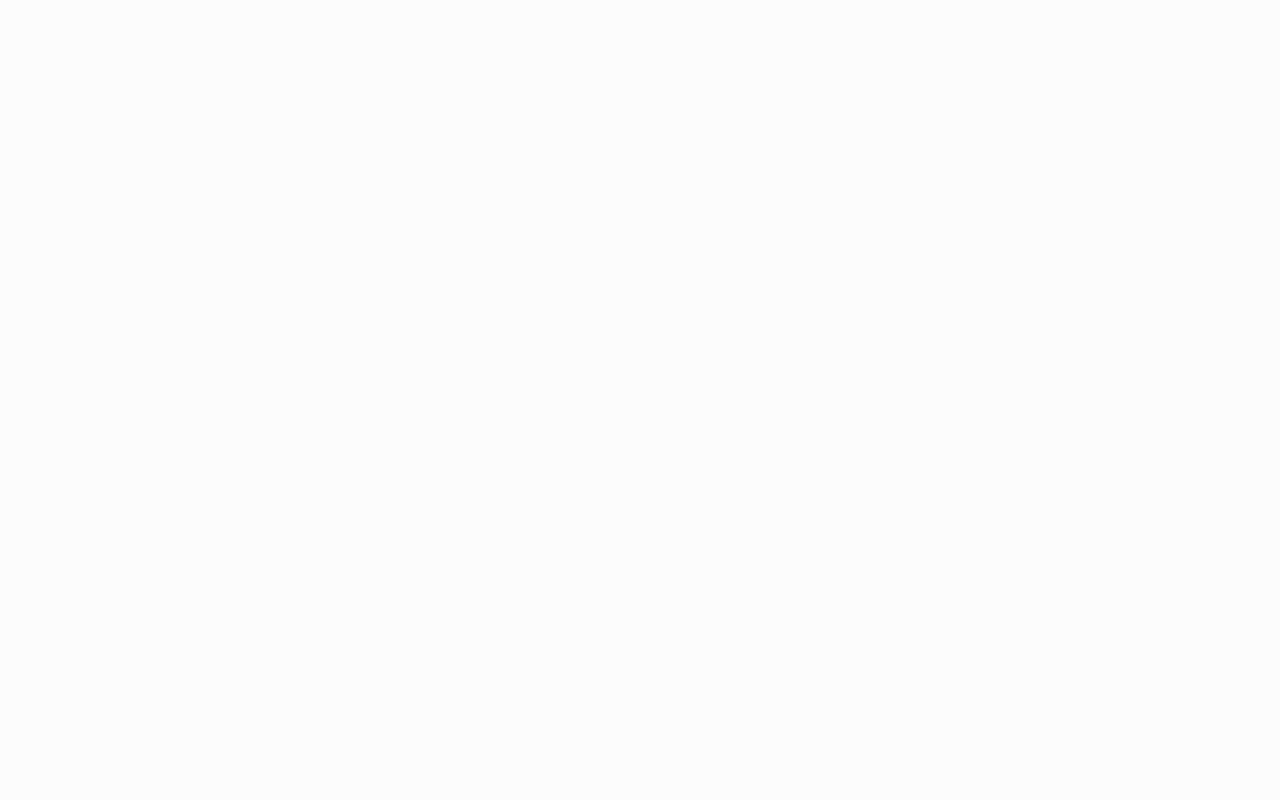
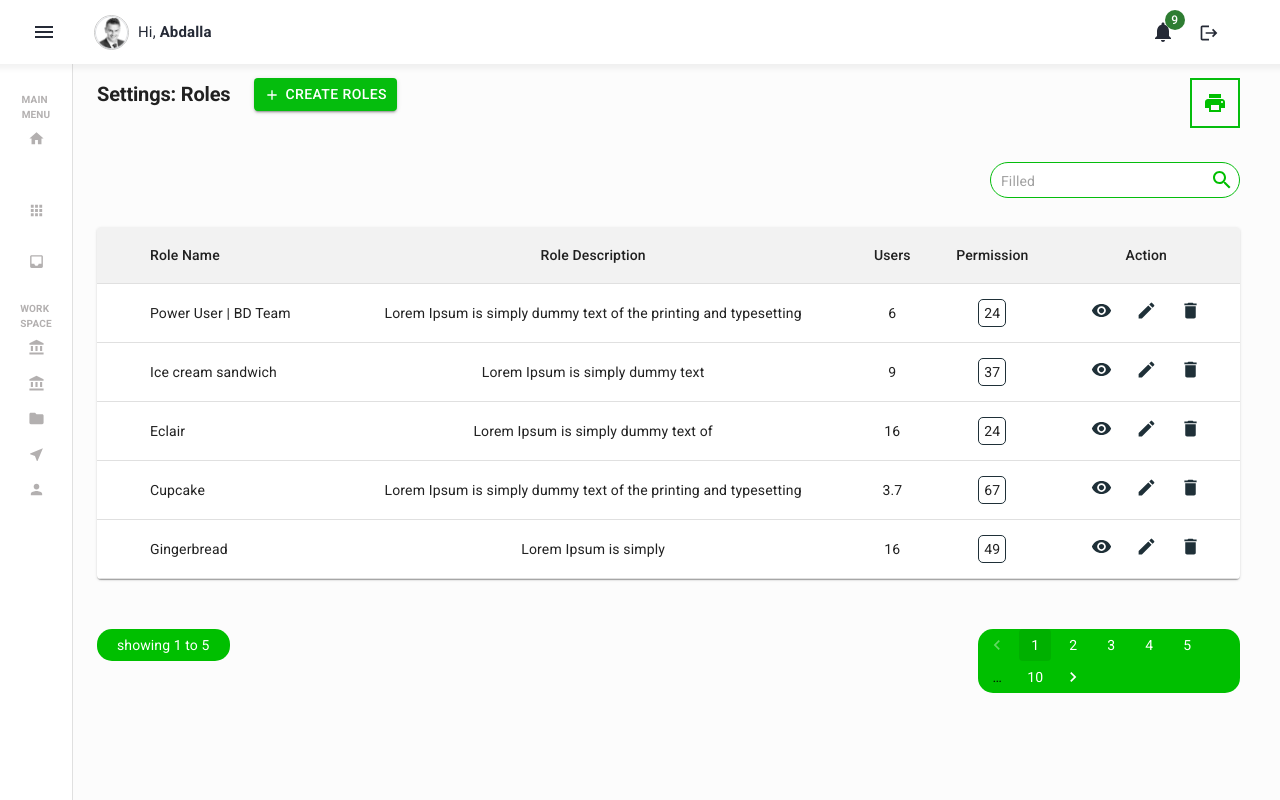
Before and after one commit to isssourav2/waystone, a React (Create React App) app: page /Roles in a window 1280 px wide. Before the commit this address had no page. Built offline with nearby package versions, Linux system fonts and the light colour scheme.

Commit message:
Role 31.12.2021

```diff
--- a/src/App.js
+++ b/src/App.js
@@ -4,6 +4,7 @@ import {
   DataExtracter,
   Stepper,
   TabMenu,
+  Roles,
   Application,
 } from './components';
 import { CssBaseline } from '@mui/material';
@@ -19,6 +20,7 @@ function App() {
         <Route path="/Stepper" element={<Stepper />} />
         <Route path="/TabMenu" element={<TabMenu />} />
         <Route path="/Application" element={<Application />} />
+        <Route path="/Roles" element={<Roles />} />
       </Routes>
     </Router>
   );
--- a/src/components/Common/Header.js
+++ b/src/components/Common/Header.js
@@ -292,6 +292,12 @@ function Header() {
           <List>
             <h3>Work Space</h3>
             <ul>
+            <li>
+                <a href="#">
+                  {' '}
+                  <AccountBalanceIcon /> Roles
+                </a>
+              </li>
               <li>
                 <a href="#">
                   {' '}
--- /dev/null
+++ b/src/components/DataTable.jsx
@@ -0,0 +1,120 @@
+import * as React from 'react';
+import PropTypes from 'prop-types';
+import Box from '@mui/material/Box';
+import Collapse from '@mui/material/Collapse';
+import IconButton from '@mui/material/IconButton';
+import Table from '@mui/material/Table';
+import TableBody from '@mui/material/TableBody';
+import TableCell from '@mui/material/TableCell';
+import TableContainer from '@mui/material/TableContainer';
+import TableHead from '@mui/material/TableHead';
+import TableRow from '@mui/material/TableRow';
+import Typography from '@mui/material/Typography';
+import Paper from '@mui/material/Paper';
+import KeyboardArrowDownIcon from '@mui/icons-material/KeyboardArrowDown';
+import KeyboardArrowUpIcon from '@mui/icons-material/KeyboardArrowUp';
+import RemoveRedEyeIcon from '@mui/icons-material/RemoveRedEye';
+import EditIcon from '@mui/icons-material/Edit';
+import DeleteIcon from '@mui/icons-material/Delete';
+import Link from '@mui/material/Link';
+
+
+function createData(name, calories, fat, carbs, protein, price) {
+  return {
+    name,
+    calories,
+    fat,
+    carbs,
+    protein,
+    price,
+    history: [
+      {
+        date: '2020-01-05',
+        customerId: '11091700',
+        amount: 3,
+      },
+      {
+        date: '2020-01-02',
+        customerId: 'Anonymous',
+        amount: 1,
+      },
+    ],
+  };
+}
+
+function Row(props) {
+  const { row } = props;
+  const [open, setOpen] = React.useState(false);
+
+
+  return (
+    <React.Fragment>
+      <TableRow sx={{ '& > *': { borderBottom: 'unset' } }}>
+        <TableCell>
+
+        </TableCell>
+        <TableCell component="th" scope="row">
+          {row.name}
+        </TableCell>
+        <TableCell align="center">{row.calories}</TableCell>
+        <TableCell align="center">{row.fat}</TableCell>
+        <TableCell align="center"><span className='count'>{row.carbs} </span></TableCell>
+        <TableCell align="center"> <Link href="" className="link-tool"> <RemoveRedEyeIcon/></Link> <Link className="link-tool" href=""> <EditIcon/></Link> <Link className="link-tool" href=""> <DeleteIcon/></Link> </TableCell>
+      </TableRow>
+
+    </React.Fragment>
+
+
+
+  );
+}
+
+Row.propTypes = {
+  row: PropTypes.shape({
+    calories: PropTypes.number.isRequired,
+    carbs: PropTypes.number.isRequired,
+    fat: PropTypes.number.isRequired,
+    history: PropTypes.arrayOf(
+      PropTypes.shape({
+        amount: PropTypes.number.isRequired,
+        customerId: PropTypes.string.isRequired,
+        date: PropTypes.string.isRequired,
+      }),
+    ).isRequired,
+    name: PropTypes.string.isRequired,
+    price: PropTypes.number.isRequired,
+    protein: PropTypes.number.isRequired,
+  }).isRequired,
+};
+
+const rows = [
+  createData('Power User | BD Team', 'Lorem Ipsum is simply dummy text of the printing and typesetting', 6.0,  24 , 4.0, 3.99),
+  createData('Ice cream sandwich', 'Lorem Ipsum is simply dummy text ', 9.0, 37, 4.3, 4.99),
+  createData('Eclair', 'Lorem Ipsum is simply dummy text of ', 16.0, 24, 6.0, 3.79),
+  createData('Cupcake', 'Lorem Ipsum is simply dummy text of the printing and typesetting', 3.7, 67, 4.3, 2.5),
+  createData('Gingerbread', 'Lorem Ipsum is simply ', 16.0, 49, 3.9, 1.5),
+];
+
+export default function CollapsibleTable() {
+  return (
+    <TableContainer component={Paper}>
+      <Table aria-label="collapsible table">
+        <TableHead>
+          <TableRow>
+            <TableCell />
+            <TableCell>Role Name</TableCell>
+            <TableCell align="center">Role Description</TableCell>
+            <TableCell align="center">Users</TableCell>
+            <TableCell align="center">Permission</TableCell>
+            <TableCell align="center">Action</TableCell>
+          </TableRow>
+        </TableHead>
+        <TableBody>
+          {rows.map((row) => (
+            <Row key={row.name} row={row} />
+          ))}
+        </TableBody>
+      </Table>
+    </TableContainer>
+  );
+}
--- /dev/null
+++ b/src/components/Roles/Roles.jsx
@@ -0,0 +1,14 @@
+import React from 'react';
+import Home from './home';
+import Header from '../Common/Header';
+import Box from '@mui/material/Box';
+const Roles = () => {
+  return (
+    <Box sx={{ display: 'flex' }}>
+      <Header />
+      <Home />
+    </Box>
+  );
+};
+
+export default Roles;
--- /dev/null
+++ b/src/components/Roles/home.jsx
@@ -0,0 +1,108 @@
+import React from 'react';
+import Grid from '@mui/material/Grid';
+import Pagination from '@mui/material/Pagination';
+import Stack from '@mui/material/Stack';
+import Typography from '@mui/material/Typography';
+import { Item, muiBox } from './styles';
+import Box from '@mui/material/Box';
+import Button from '@mui/material/Button';
+import AddIcon from '@mui/icons-material/Add';
+import IconButton from '@mui/material/IconButton';
+import PrintIcon from '@mui/icons-material/Print';
+import SearchIcon from '@mui/icons-material/Search';
+import { DataGrid, GridRowsProp, GridColDef } from '@mui/x-data-grid';
+import TextField from '@mui/material/TextField';
+
+import DataTable from '../../components/DataTable.jsx';
+
+import '../../style/style.css';
+
+
+
+const home = () => {
+  return (
+    <>
+    <Box component="main" sx={{ flexGrow: 1, p: 3 }}>
+      <div class="content-box">
+      <Box sx={{ flexGrow: 1 }}>
+        <Grid container spacing={2}>
+        <Grid item xs={6}>
+          <Box
+            sx={{
+
+              display: 'flex',
+            }}
+          >
+            <Typography variant="h2">Settings: Roles</Typography>
+            <Button className="box-btn" variant="contained" sx={{ marginLeft: 3 }} size="small">
+              <AddIcon /> Create Roles
+            </Button>
+          </Box>
+
+
+        </Grid>
+
+        <Grid item xs={6}>
+
+         <IconButton className="print-box">
+            <PrintIcon />
+          </IconButton>
+
+        </Grid>
+
+        </Grid>
+
+      </Box>
+
+      <Box sx={{ flexGrow: 1 }}>
+            <Grid container spacing={2}>
+            <Grid item xs={10}></Grid>
+        <Grid item xs={2}>
+          <div className="search-box">
+            <TextField
+              style={{ backgroundColor: 'white', height: '1em' }}
+              id="filled-basic"
+              placeholder="Filled"
+              variant="filled"
+            />
+            <SearchIcon style={{ textAlign: 'right' }} />
+          </div>
+        </Grid>
+
+        </Grid>
+
+        </Box>
+
+        <Grid item xs={12}>
+        <Grid container spacing={2}>
+        <Grid item xs={12}>
+            <DataTable/>
+        </Grid>
+
+
+
+        <Grid item xs={9}>
+          <Grid className="pagination-count">
+            <Typography sx={{ textAlign: 'left' }} variant="h6">
+              {' '}
+              showing 1 to 5
+            </Typography>{' '}
+          </Grid>
+        </Grid>
+        <Grid item xs={3}>
+          <Grid className="pagination-box">
+            {' '}
+            <Stack>
+              <Pagination count={10} shape="rounded" />
+            </Stack>
+          </Grid>
+        </Grid>
+        </Grid>
+      </Grid>
+     </div>
+      </Box>
+    </>
+  );
+};
+
+export default home;
--- /dev/null
+++ b/src/components/Roles/styles.js
@@ -0,0 +1,20 @@
+import Paper from '@mui/material/Paper';
+import { styled } from '@mui/material/styles';
+import Box from '@mui/material/Box';
+const Item = styled(Paper)(({ theme }) => ({
+  ...theme.typography.body2,
+  marginTop: '8em',
+  marginLeft: 8,
+  padding: theme.spacing(1),
+  textAlign: 'center',
+  color: theme.palette.text.secondary,
+}));
+
+const muiBox = styled(Box)(({ theme }) => ({
+  ...theme.typography.body2,
+
+  marginLeft: 8,
+  padding: theme.spacing(1),
+}));
+
+export { Item, muiBox };
--- a/src/components/index.js
+++ b/src/components/index.js
@@ -3,3 +3,4 @@ export { default as DataExtracter } from './DataExtrator/data-extract';
 export { default as Stepper } from './Stepper/Stepper';
 export { default as TabMenu } from './TabMenu/TabMenu';
 export { default as Application } from './Application/Application';
+export { default as Roles } from './Roles/Roles';
--- a/src/style/style.css
+++ b/src/style/style.css
@@ -25,7 +25,7 @@ code {
 h2{
   font-size: 26px;
   font-weight: 600;
-  margin: 0;
+  line-height: 33px;
 }
 
 
@@ -101,17 +101,10 @@ h4{
   font-weight: 400;
 }
 
-.search-box{
-  border-bottom: #ccc 1px solid;
-  display: flex;
-  align-items: center;
-  padding: 5px 0;
-  width: 276px;
-  margin: 0 20px 0 0;
-}
-
 .search-box .MuiSvgIcon-fontSizeMedium{
-  color: #cfcfcf;
+  color: #00bf00;
+  margin: 5px 5px 0;
+  cursor: pointer;
 }
 
 .search-box input[type="search"]{
@@ -138,23 +131,48 @@ h4{
 }
 
 
-.css-78trlr-MuiButtonBase-root-MuiIconButton-root{
-  position:absolute !important;
-  left: 94%;
-  top:68px;
-  width: 25px;
-  height: 25px;
-  line-height: 25px;
-  border: #ccc 1px solid  !important;
-  border-radius: 50% !important;
-  background-color: #fff !important;
 
-
+.search-box input[type="text"]:hover{
+  border: 0 !important;
 }
 
 
 button.css-78trlr-MuiButtonBase-root-MuiIconButton-root .css-i4bv87-MuiSvgIcon-root{
   color: #00bf00 !important;
+}
+
+
+.pagination-count{
+  background-color: #00bf00 !important;
+  padding: 5px 20px;
+  display:inline-block;
+  color: #fff;
+  font-size: 12px;
+  text-align: center;
+  border-radius: 15px !important;
+  margin: 50px 0 0 0;
+}
+
+
+.pagination-box{
+  background-color: #00bf00 !important;
+  padding: 0px;
+  display:inline-block;
+  color: #fff;
+  font-size: 12px;
+  text-align: center;
+  border-radius: 15px !important;
+  margin: 50px 0 0 0;
+  float: right;
+}
+
+.pagination-box ul li button{
+  color: #fff;
+}
+
+.pagination-count h6{
+  font-size: 14px;
+  font-weight: 400;
 }
 
 .css-45fs7h-MuiDrawer-docked .MuiDrawer-paper{
@@ -262,6 +280,13 @@ button.css-78trlr-MuiButtonBase-root-MuiIconButton-root .css-i4bv87-MuiSvgIcon-r
 .col-box h3{
   font-size: 16px;
   margin: 0 0 10px 0;
+}
+
+
+.content-box h2{
+  font-size: 20px;
+  font-weight: 700;
+  line-height: 33px;
 }
 
 .col-box p{
@@ -539,6 +564,62 @@ button.css-78trlr-MuiButtonBase-root-MuiIconButton-root .css-i4bv87-MuiSvgIcon-r
   border:  #05bd0d 2px solid;
   color: #05bd0d;
   margin-left: 10px;
+}
+
+
+.box-btn{
+  background-color: #05bd0d !important;
+  padding: 0px 15px 0 7px;
+  border-radius: 5px;
+  font-size: 14px !important;
+  line-height: 25px !important;
+  font-weight: 400;
+  display:flex;
+  align-items: center;
+  justify-content: space-between;
+  text-decoration: none;
+  border: 0  !important;
+  color: #fff !important;
+  margin-left: 10px;
+  text-transform: inherit;
+}
+
+.box-btn .css-i4bv87-MuiSvgIcon-root{
+  font-size: 16px;
+  margin-right: 5px;
+}
+
+.print-box{
+  border:  #05bd0d 2px solid  !important;
+  margin: 0px 0px 0px 0px !important;
+  width: 50px;
+  height: 50px;
+  border-radius: 0 !important;
+  float: right;
+}
+
+.search-box{
+  border:  #05bd0d 1px solid  !important;
+  background-color: #fff !important;
+  border-radius: 20px;
+  padding: 0px 0 5px 10px;
+  margin: 50px 0px 45px 0px !important;
+  display: flex;
+  align-items: center;
+  justify-content: space-between;
+  width: 250px;
+  float: right;
+}
+
+.search-box input[type="text"]{
+  background-color: #fff !important;
+  padding: 2px 0px 0px !important;
+  font-size: 14px;
+
+}
+
+.search-box .MuiFilledInput-underline:after,.search-box .MuiFilledInput-underline::before {
+  border: 0;
 }
 
 .calender-box-wrap{
@@ -963,10 +1044,32 @@ div#root .MuiBox-root.css-0{ width: 100% !important;}
   margin-left: 5px;
 }
 
+.data-box.css-zvoy8x-MuiPaper-root{
+  margin: 0 !important;
+}
+
+.link-tool{
+  color: #1f3038;
+  display:inline-block;
+  margin: 0 10px !important;
+}
+
+.link-tool .MuiSvgIcon-root{
+  font-size: 21px;
+  color: #1f3038;
+}
+
+span.count{
+  border: #1f3038 1px solid;
+  padding: 5px;
+  border-radius: 5px;
+  cursor: pointer;
+}
 
 
-
-
+thead.css-15wwp11-MuiTableHead-root{
+  background-color: #f2f2f2 !important;
+}
 
 
 @media (max-width: 1100px) {
```
Also changed, not shown: src/components/DataExtrator/home.jsx (+9 -7 lines).
